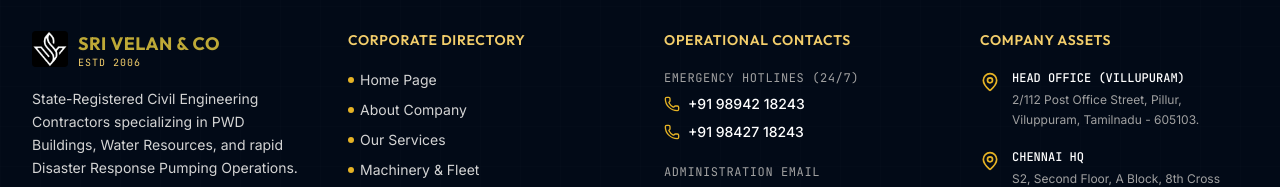
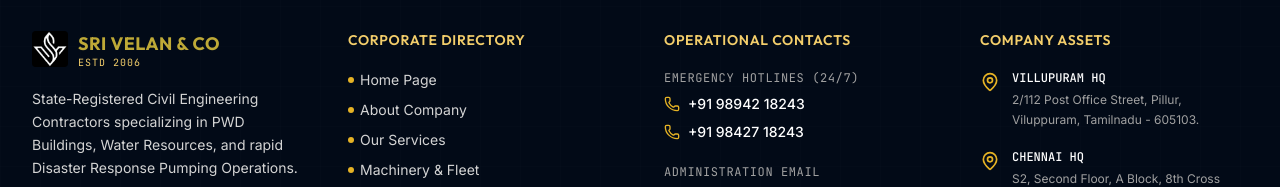
Before and after one commit to JerinAnand/Sri-Velan-Co, a React (Vite) app: page / in a window 1280 px wide. Shown: the part 3918-4105 px from the top of the page. Built offline with nearby package versions, Linux system fonts and the light colour scheme.

Commit message:
style: standardize office naming conventions
Update office labels to "Villupuram HQ" and "Chennai HQ" across the codebase for consistency.

```diff
--- a/src/components/Footer.tsx
+++ b/src/components/Footer.tsx
@@ -144,7 +144,7 @@ export const Footer: React.FC = () => {
               <div className="flex gap-3 text-sm text-neutral-300">
                 <MapPin className="w-5 h-5 text-brand-gold-500 shrink-0 mt-0.5" />
                 <div>
-                  <p className="font-medium text-white text-xs uppercase font-mono">Head Office (Villupuram)</p>
+                  <p className="font-medium text-white text-xs uppercase font-mono">Villupuram HQ</p>
                   <p className="text-xs text-neutral-400 leading-relaxed mt-1">
                     {OFFICES[0].addressLines.join(' ')}
                   </p>
--- a/src/components/VelanChatBot.tsx
+++ b/src/components/VelanChatBot.tsx
@@ -94,11 +94,11 @@ Connect directly with Sri Velan & Co’s central management and engineering esti
 
 We maintain dual corporate facilities to ensure efficient machinery transport and state government liaison:
 
-1. **Head Office (Villupuram):**
+1. **VILLUPURAM HQ:**
    2/112 Post Office Street,
    Pillur, Viluppuram, Tamilnadu - 605103.
 
-2. **Chennai Corporate Office:**
+2. **Chennai HQ:**
    S2, Second Floor, A Block, 8th Cross Street,
    Ram Nagar South, Madipakkam, Chennai, Tamilnadu - 600091.
 
@@ -205,11 +205,11 @@ Connect directly with Sri Velan & Co’s central management and engineering esti
 
 We maintain dual corporate facilities to ensure efficient machinery transport and state government liaison:
 
-1. **Head Office (Villupuram):**
+1. **VILLUPURAM HQ:**
    2/112 Post Office Street,
    Pillur, Viluppuram, Tamilnadu - 605103.
 
-2. **Chennai Corporate Office:**
+2. **Chennai HQ:**
    S2, Second Floor, A Block, 8th Cross Street,
    Ram Nagar South, Madipakkam, Chennai, Tamilnadu - 600091.
 
--- a/src/data.ts
+++ b/src/data.ts
@@ -33,7 +33,7 @@ export const COMPANY_DETAILS = {
 
 export const OFFICES: OfficeLocation[] = [
   {
-    name: 'Head Office (Villupuram)',
+    name: 'VILLUPURAM HQ',
     addressLines: [
       '2/112 Post Office Street,',
       'Pillur, Viluppuram,',
@@ -44,7 +44,7 @@ export const OFFICES: OfficeLocation[] = [
     type: 'Head Office'
   },
   {
-    name: 'Chennai Corporate Office',
+    name: 'Chennai HQ',
     addressLines: [
       'S2, Second Floor, A Block, 8th Cross Street,',
       'Ram Nagar South, Madipakkam,',
```
